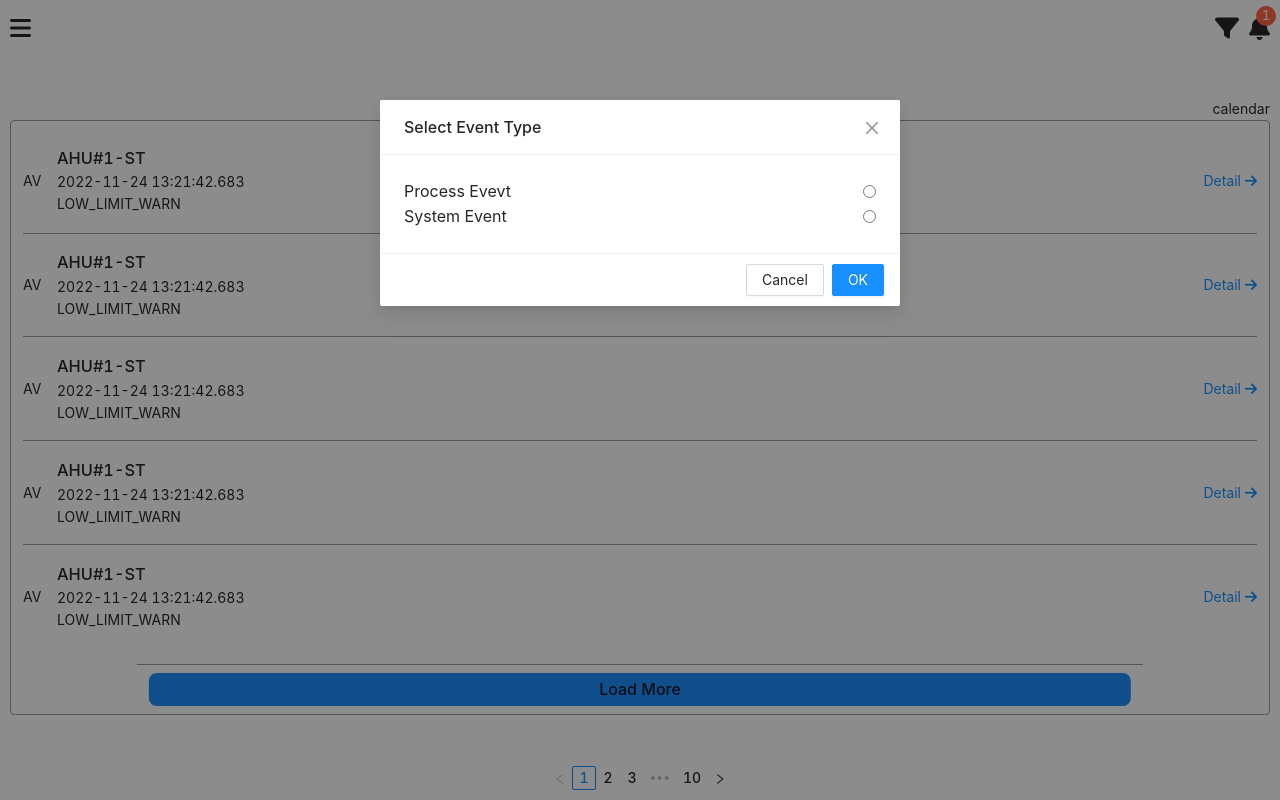
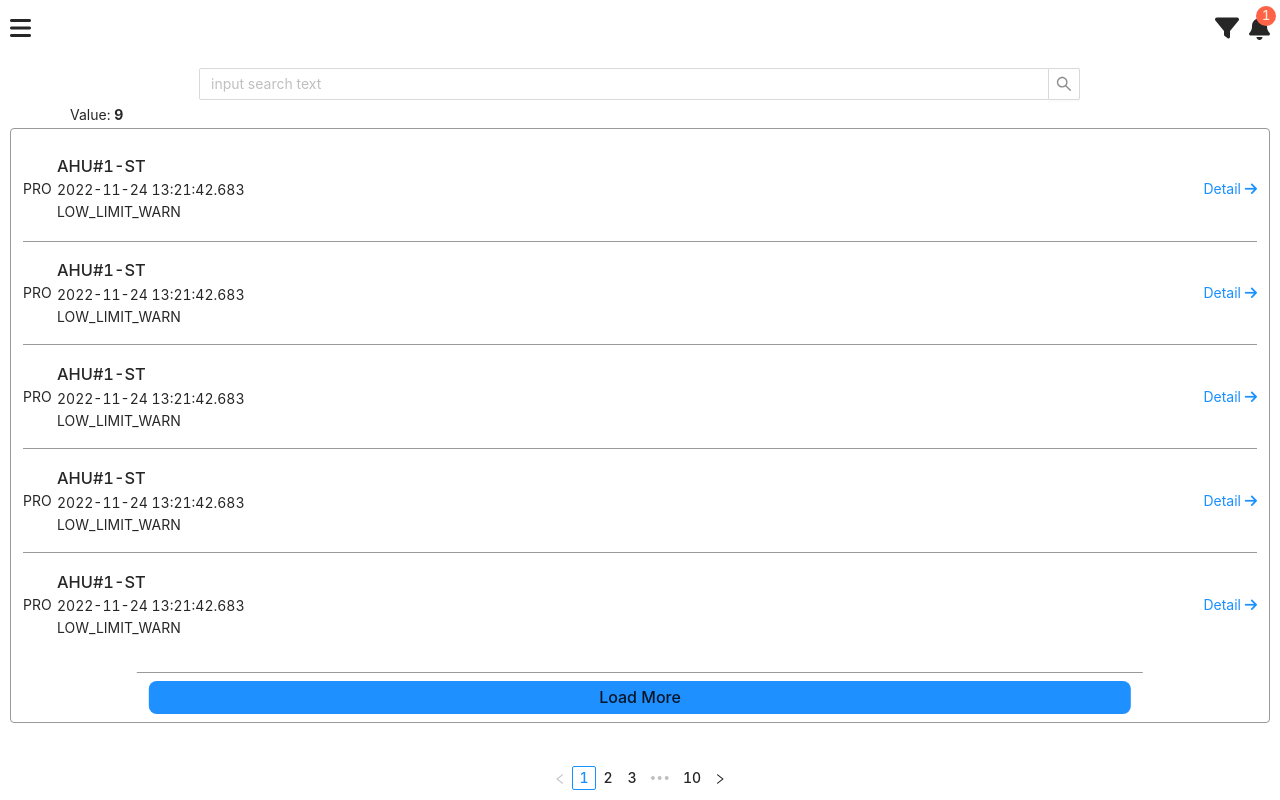
Before and after one commit to tuancandongsang/testlogin, a Vue app: page /home in a window 1280 px wide. Built offline with nearby package versions, Linux system fonts and the light colour scheme; data requests are answered from the project's data file.

Commit message:
28.1222222

```diff
--- a/data-sample/api-mock.json
+++ b/data-sample/api-mock.json
@@ -7,7 +7,8 @@
       "presentValue": "18.10 Deg",
       "presentStatus": "LOW_LIMIT_WARN",
       "previousState": "LOW_LIMIT",
-      "conf": "2022-11-24 13:21:42.683"
+      "conf": "2022-11-24 13:21:42.683",
+      "value":"process"
     },
     {
       "id": "2",
@@ -16,7 +17,8 @@
       "presentValue": "18.10 Deg",
       "presentStatus": "LOW_LIMIT_WARN",
       "previousState": "LOW_LIMIT",
-      "conf": "2022-11-24 13:21:42.683"
+      "conf": "2022-11-24 13:21:42.683",
+      "value":"process"
     },
     {
       "id": "3",
@@ -25,7 +27,8 @@
       "presentValue": "18.10 Deg",
       "presentStatus": "LOW_LIMIT_WARN",
       "previousState": "LOW_LIMIT",
-      "conf": "2022-11-24 13:21:42.683"
+      "conf": "2022-11-24 13:21:42.683",
+      "value":"process"
     },
     {
       "id": "4",
@@ -34,7 +37,8 @@
       "presentValue": "18.10 Deg",
       "presentStatus": "LOW_LIMIT_WARN",
       "previousState": "LOW_LIMIT",
-      "conf": "2022-11-24 13:21:42.683"
+      "conf": "2022-11-24 13:21:42.683",
+      "value":"process"
     },
     {
       "id": "5",
@@ -43,7 +47,8 @@
       "presentValue": "18.10 Deg",
       "presentStatus": "LOW_LIMIT_WARN",
       "previousState": "LOW_LIMIT",
-      "conf": "2022-11-24 13:21:42.683"
+      "conf": "2022-11-24 13:21:42.683",
+      "value":"process"
     },
     {
       "id": "6",
@@ -52,7 +57,8 @@
       "presentValue": "18.10 Deg",
       "presentStatus": "LOW_LIMIT_WARN",
       "previousState": "LOW_LIMIT",
-      "conf": "2022-11-24 13:21:42.683"
+      "conf": "2022-11-24 13:21:42.683",
+      "value":"process"
     },
     {
       "id": "7",
@@ -61,7 +67,8 @@
       "presentValue": "18.10 Deg",
       "presentStatus": "LOW_LIMIT_WARN",
       "previousState": "LOW_LIMIT",
-      "conf": "2022-11-24 13:21:42.683"
+      "conf": "2022-11-24 13:21:42.683",
+      "value":"process"
     },
     {
       "id": "8",
@@ -70,7 +77,8 @@
       "presentValue": "18.10 Deg",
       "presentStatus": "LOW_LIMIT_WARN",
       "previousState": "LOW_LIMIT",
-      "conf": "2022-11-24 13:21:42.683"
+      "conf": "2022-11-24 13:21:42.683",
+      "value":"process"
     },
     {
       "id": "9",
@@ -79,7 +87,8 @@
       "presentValue": "18.10 Deg",
       "presentStatus": "LOW_LIMIT_WARN",
       "previousState": "LOW_LIMIT",
-      "conf": "2022-11-24 13:21:42.683"
+      "conf": "2022-11-24 13:21:42.683",
+      "value":"process"
     }
   ]
 }
--- a/package.json
+++ b/package.json
@@ -19,7 +19,8 @@
     "script-loader": "^0.7.2",
     "vue": "^3.0.0",
     "vue-i18n": "^9.2.2",
-    "vue-router": "^4.0.0-0"
+    "vue-router": "^4.0.0-0",
+    "vuex": "^4.1.0"
   },
   "devDependencies": {
     "@vue/cli-plugin-babel": "~4.5.0",
--- a/src/api/listService.js
+++ b/src/api/listService.js
@@ -12,7 +12,7 @@ class listService {
     listService._instance = this;
   }
   getListAll() {
-    return request.get(API_ENDPOINT.LIST_DETAIL);
+    return request.get(API_ENDPOINT.LIST_ALL);
   }
   getListDetail(id) {
     return request.get(API_ENDPOINT.LIST_DETAIL + `/${id}`);
--- a/src/components/itemlist.vue
+++ b/src/components/itemlist.vue
@@ -1,10 +1,10 @@
 <template>
     <div class="itemlist">
-        <div class="itemlist-avatar">AV</div>
+        <div class="itemlist-avatar">{{avatar}}</div>
         <div class="itemlist-infor">
-            <h3>{{data.name}}</h3>
-            <p>{{data.time}}</p>
-            <p>{{data.presentStatus}}</p>
+            <h3>{{ data.name }}</h3>
+            <p>{{ data.time }}</p>
+            <p>{{ data.presentStatus }}</p>
         </div>
         <div><router-link :to="`/${data.id}`">Detail <i class="fa-solid fa-arrow-right"></i></router-link></div>
     </div>
@@ -13,13 +13,21 @@
 <script>
 export default {
     props: {
-    // route object
-    data: {
-      type: Object,
-      required: true
-    }},
-    created() {
-        console.log(this.data.presentStatus);
+        data: {
+            type: Object,
+            required: true
+        }
+    },
+    created(){
+        console.log(this.data.value);
+    },
+    computed:{
+        avatar (){
+            if (this.data.value){
+                return `PRO`
+            }
+            return  `SYT`
+        }
     }
 }
 </script>
--- a/src/components/modal.vue
+++ b/src/components/modal.vue
@@ -19,8 +19,8 @@
 export default {
     data() {
         return {
-            visible: true,
-            picked: 'System',
+            visible: false,
+            picked: 'process',
         }
     },
     methods: {
--- /dev/null
+++ b/src/components/search.vue
@@ -0,0 +1,37 @@
+<template>
+    <div class="search">
+        <a-input-search placeholder="input search text" style="width: 70%" @search="onSearch" />
+        <p>Value: <b>{{valueSearch}}</b></p>
+    </div>
+</template>
+<script >
+import { mapGetters } from 'vuex';
+export default {
+    data() {
+        return {
+            value: ""
+        }
+    },
+    methods: {
+        onSearch(value) {
+            console.log(value);
+            console.log('tuancan');
+        }
+    },
+    computed:{...mapGetters(['valueSearch'])}
+}
+</script>
+<style lang="scss" scoped>
+.search {
+    display: flex;
+    align-items: center;
+    flex-direction: column;
+    // margin:  15px 0;
+    height: 60px;
+    P{
+        margin-top: 4px;
+        align-self: start;
+        padding-left: 60px;
+    }
+}
+</style>
--- a/src/main.js
+++ b/src/main.js
@@ -3,11 +3,12 @@ import { createApp } from 'vue';
 import App from './App.vue';
 import Antd from 'ant-design-vue';
 import 'ant-design-vue/dist/antd.css';
-import {router} from './router/index.js'
+import { router } from './router/index.js'
 import { setupAndGetI18n } from './config/setup-i18n';
+import store from "./store/index.js";
 
 const vueApp = createApp(App);
-
+vueApp.use(store);
 vueApp.use(router);
 vueApp.use(Antd);
 setupAndGetI18n(vueApp);
--- a/src/page/home/component/calendar.vue
+++ b/src/page/home/component/calendar.vue
@@ -14,7 +14,7 @@ export default {
 .calendar{
     display: flex;
     justify-content: end;
-    margin-top: 30px;
+    margin:  15px 0;
 }
 
 </style>
--- a/src/page/home/component/listitem.vue
+++ b/src/page/home/component/listitem.vue
@@ -1,7 +1,7 @@
 <template>
   <div class="listitem">
     <div  class="listitem-list">
-      <Itemlist v-for="item in listItem" :key="item.id" :data="item" />
+      <Itemlist v-for="item in itemsList" :key="item.id" :data="item" />
     </div>
     <div class="listitem-load">
       <button @click="loadding">Load More</button>
@@ -10,24 +10,20 @@
 </template>
 
 <script>
-import listService from '../../../api/listService';
+import { mapActions , mapGetters} from 'vuex';
 import Itemlist from '../../../components/itemlist.vue';
 export default {
   components: { Itemlist },
-  data(){
-    return{
-      listItem:[],
-    }
-  },
   methods: {
+    ...mapActions(['getAllList']),
     loadding() {
       console.log('load more');
     },
   },
   async created() {
-    const response = await listService.getListAll();
-    this.listItem = response.data
+    this.getAllList()
   },
+  computed:{ ...mapGetters(['itemsList', 'valueSearch'])}
 };
 </script>
 
--- a/src/page/home/home.vue
+++ b/src/page/home/home.vue
@@ -1,17 +1,23 @@
 <template>
   <div class="home">
-    <Calendar />
+    <!-- <Calendar /> -->
+    <Search />
     <Listitem />
     <Pagination />
   </div>
 </template>
 
 <script>
-import Calendar from './component/calendar.vue';
+// import Calendar from './component/calendar.vue';
+import Search from '../../components/search.vue'
 import Listitem from './component/listitem.vue';
 import Pagination from './component/pagination.vue';
 export default {
-  components: {  Calendar, Listitem, Pagination },
+  components: {   Listitem,
+     Pagination,
+     Search,
+    //  Calendar,
+    },
 };
 </script>
 <style scoped lang="scss">
--- /dev/null
+++ b/src/store/index.js
@@ -0,0 +1,11 @@
+import { createStore } from 'vuex';
+
+import itemsList from './modules/itemsList';
+
+const store = createStore({
+  modules: {
+    itemsList,
+  },
+});
+
+export default store;
--- /dev/null
+++ b/src/store/modules/itemsList.js
@@ -0,0 +1,33 @@
+import listService from '../../api/listService'
+const state = {
+  items: [],
+};
+
+const getters = {
+  itemsList: (state) => state.items,
+  valueSearch: (state) => state.items.length
+};
+
+const actions = {
+  async getAllList({ commit }) {
+    try {
+      const data = await listService.getListAll()
+      commit('getAllList', data.data)
+    } catch (error) {
+      console.log(error)
+    }
+  },
+};
+
+const mutations = {
+  getAllList(state, item){
+    state.items = item
+  }
+};
+
+export default {
+  state,
+  getters,
+  actions,
+  mutations,
+};
```
Also changed, not shown: 1 other file (tests, documents, lock files or other folders).
